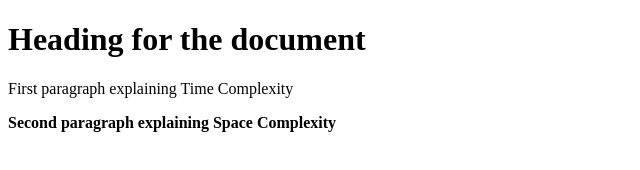
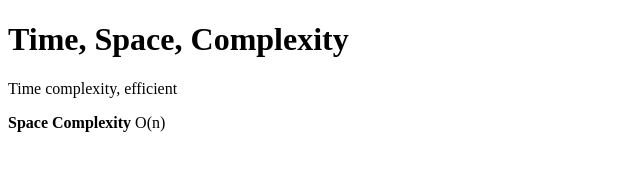
Before and after one commit to acciojob/time-and-space-complexity-Raju-ranjan-nitp, a website: page main.html in a window 1280 px wide. Shown: the whole page, without its empty margins (0-640 px from the left). Drawn offline with Linux system fonts and the light colour scheme.

Commit message:
created a submission

```diff
--- a/main.html
+++ b/main.html
@@ -12,10 +12,10 @@
 
 </script>
 	<header>
-			<h1>Heading for the document</h1>
+			<h1>Time, Space, Complexity</h1>
 	</header>
-	<p>First paragraph explaining Time Complexity</p>
-	<p><b>Second paragraph explaining Space Complexity</b></p>
+	<p>Time complexity, efficient</p>
+	<p><b>Space Complexity </b>O(n)</p>
 
 </body>
 
```
